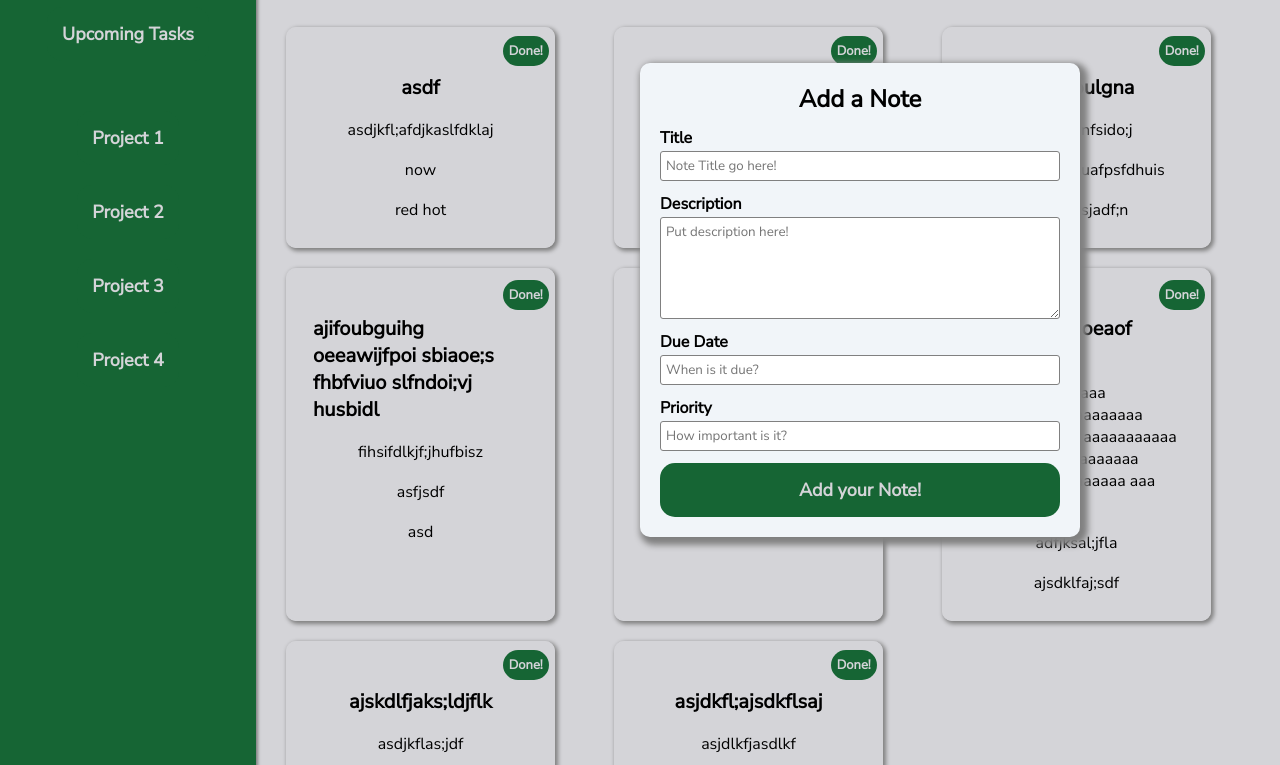
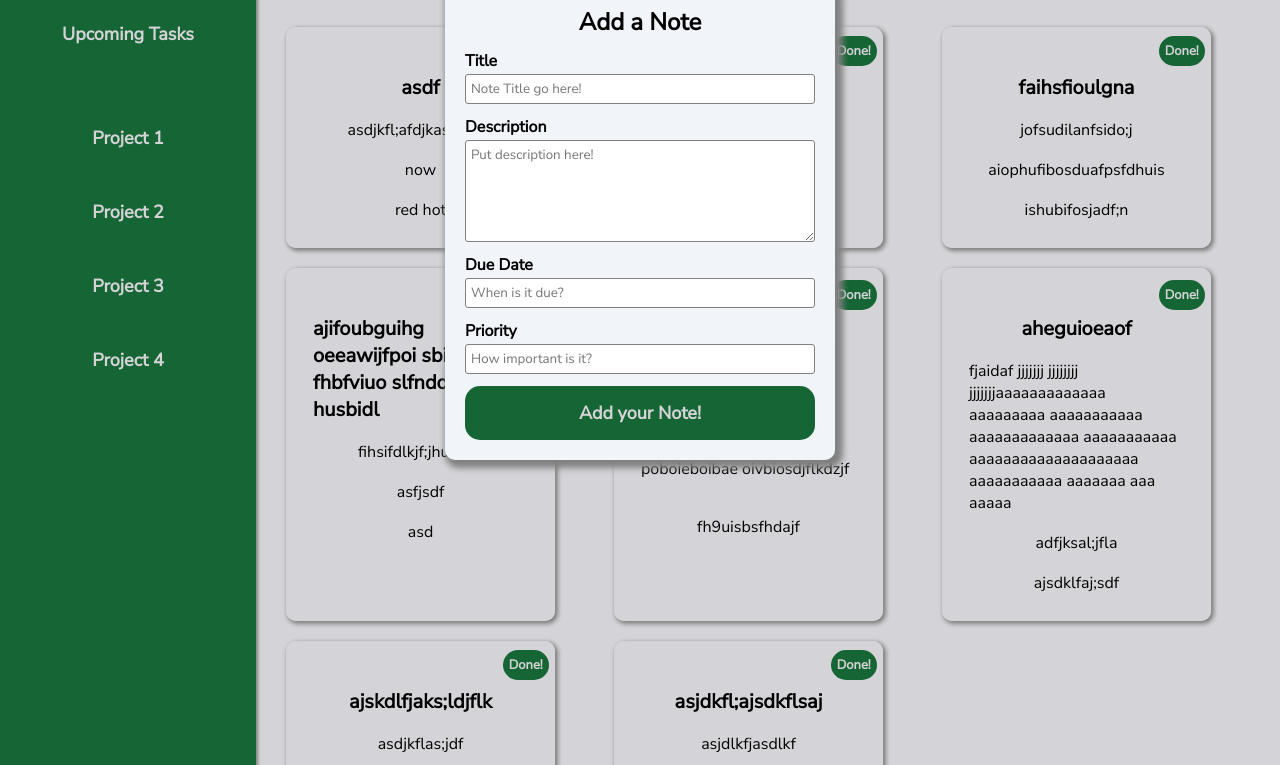
Before and after one commit to christopherctai/to-do-list, a plain HTML site: page index.html in a window 1280 px wide. Shown: the part 177-942 px from the top of the page. Drawn offline with Linux system fonts and the light colour scheme.

Commit message:
Fix the add note form to the center of the page

```diff
--- a/style.css
+++ b/style.css
@@ -99,9 +99,10 @@ body {
 .add-note-form {
     z-index: 1;
     position: fixed;
-    top: 30%;
+    top: 50%;
     left: 50%;
-    width: 400px;
+    transform: translate(-50%, -50%);
+    width: 350px;
 
     background-color: var(--white);
     padding: 20px;
```
